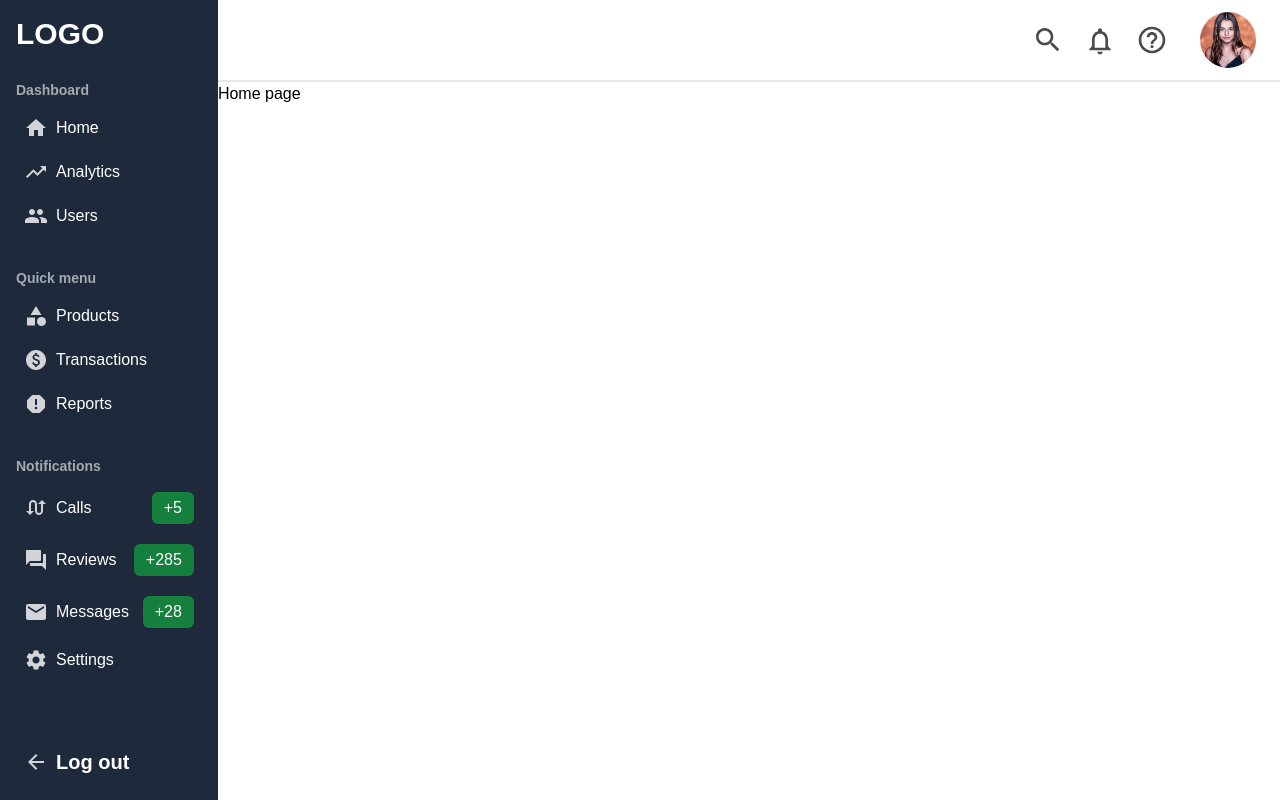
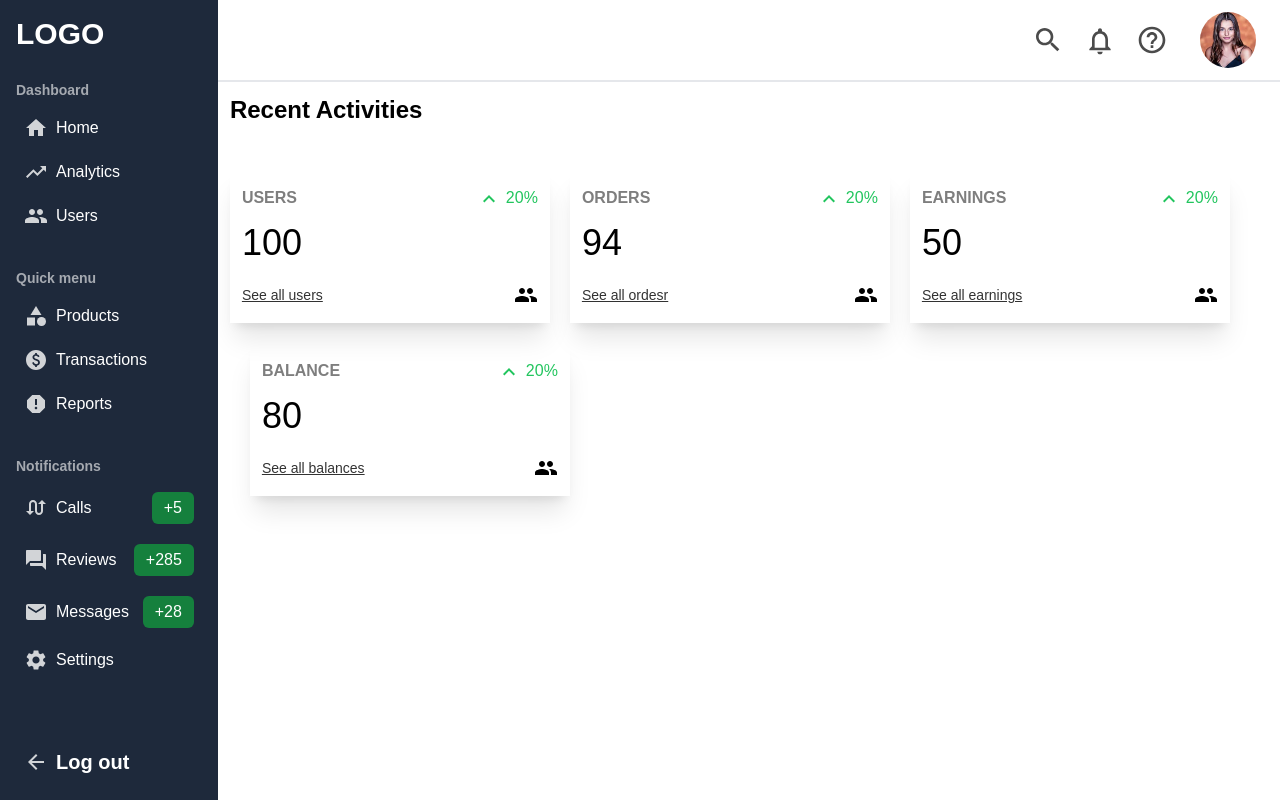
Before and after one commit to beksturgunbaev/dashboard, a React (Create React App) app: page / in a window 1280 px wide. Built offline with nearby package versions, Linux system fonts and the light colour scheme.

Commit message:
Did the widgets

```diff
--- a/src/components/content/Content.jsx
+++ b/src/components/content/Content.jsx
@@ -1,6 +1,6 @@
 import React from "react";
 import Header from "../header/header";
-import HomePage from "./home/HomePage";
+import HomePage from "./home/Widgets";
 import Analytic from "./analytics/Analytic";
 
 import { BrowserRouter as Router, Routes, Route } from 'react-router-dom';
--- a/src/components/content/home/HomePage.jsx
+++ b/src/components/content/home/HomePage.jsx
@@ -1,11 +1,18 @@
-import React from 'react'
+import React from "react";
+import Widgets from "./Widgets";
 
-const HomePage = function() {
+const HomePage = () => {
     return (
         <div>
-            <h1>Home page</h1>
+            <h1 className='p-3 text-2xl font-bold'>Recent Activities</h1>
+            <div className='p-3 flex flex-wrap space-x-5 space-y-5'>
+                < Widgets type="users" />
+                < Widgets type="orders" />
+                < Widgets type="earnings" />
+                < Widgets type="balance" />
+            </div>
         </div>
-    )
+     );
 }
 
 export default HomePage;
--- /dev/null
+++ b/src/components/content/home/Widgets.jsx
@@ -0,0 +1,72 @@
+import React from 'react';
+import KeyboardArrowUpIcon from '@mui/icons-material/KeyboardArrowUp';
+import GroupIcon from '@mui/icons-material/Group';
+
+const Widgets = ({ type }) => {
+
+    let data;
+
+    switch(type) {
+        case "users":
+        data = {
+            title: "USERS",
+            link: "See all users",
+            count: 100,
+            icon: (
+                < GroupIcon />
+            )
+        }
+        break;
+        case "orders":
+        data = {
+            title: "ORDERS",
+            link: "See all ordesr",
+            count: 94,
+            icon: (
+                < GroupIcon />
+            )
+        }
+        break;
+        case "earnings":
+        data = {
+            title: "EARNINGS",
+            link: "See all earnings",
+            count: 50,
+            icon: (
+                < GroupIcon />
+            )
+        }
+        break;
+        case "balance":
+        data = {
+            title: "BALANCE",
+            link: "See all balances",
+            count: 80,
+            icon: (
+                < GroupIcon />
+            )
+        }
+        break;
+        default:
+            break;
+    }
+
+
+    return (
+        <div className='w-80 px-3 py-4 mt-5 shadow-xl hover:shadow-2xl duration-200'>
+            <div className='flex justify-between items-center'>
+                <span className='text-md font-bold uppercase opacity-50'>{data.title}</span>
+                <span className='text-green-500'>
+                < KeyboardArrowUpIcon /> 20%
+                </span>
+            </div>
+            <h1 className='text-4xl my-3'>{data.count}</h1>
+            <div className="flex justify-between items-center mt-5">
+                <a className='text-sm font-medium opacity-80 underline' href="#">{data.link}</a>
+                {data.icon}
+            </div>
+        </div>
+    )
+}
+
+export default Widgets;
```
